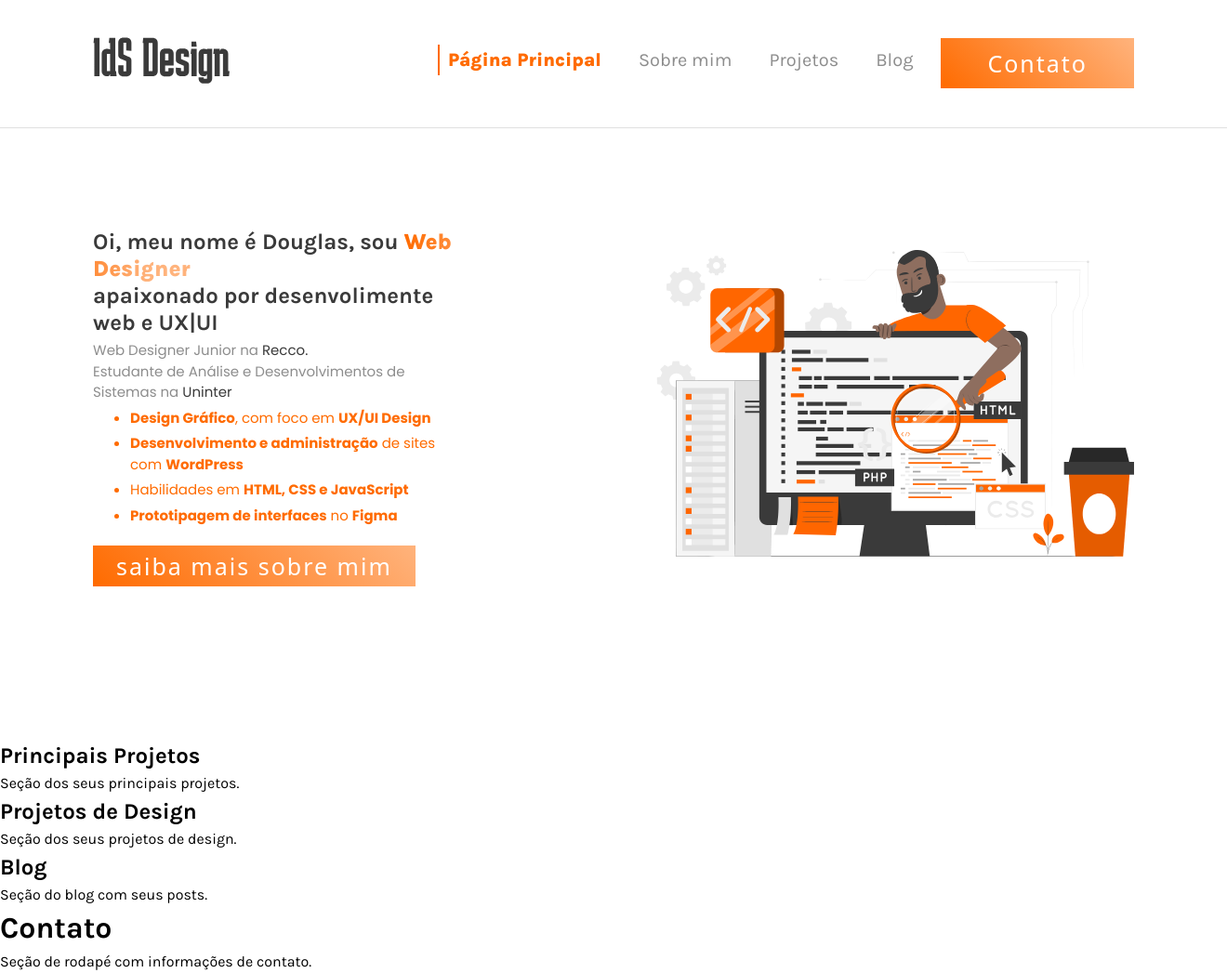
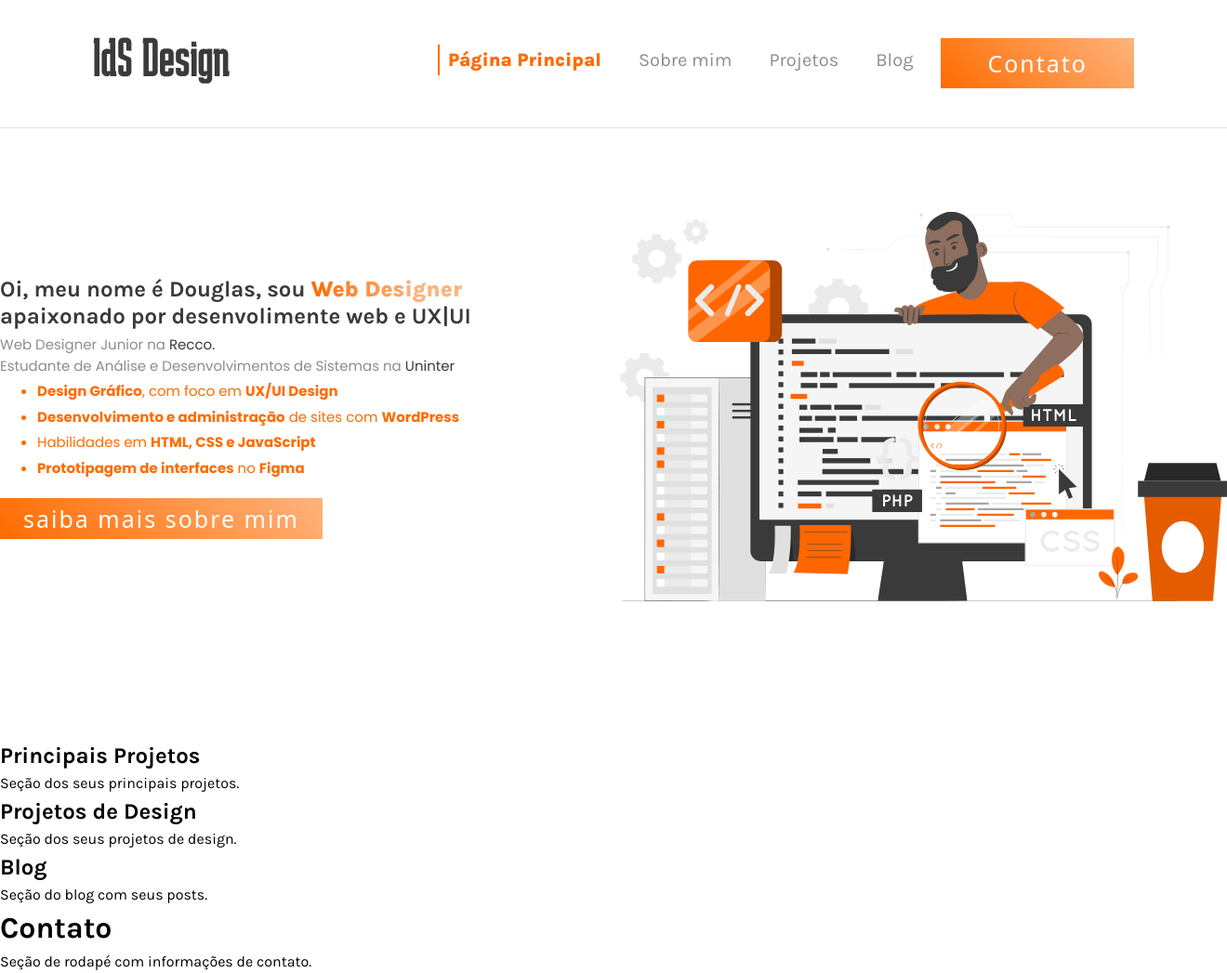
Before and after one commit to idsdesigner/site-portfolio, a PHP site: page / in a window 1320 px wide. Shown: the whole page at 93% size. Run offline with PHP 8.4, Linux system fonts and the light colour scheme; some web fonts are replaced.

Commit message:
Ajustando o tamanho da imagem

```diff
--- a/css/home.css
+++ b/css/home.css
@@ -1,5 +1,6 @@
 .pagina-informacao{
-    margin: auto 100px;
+  flex: 1;
+  max-width: 50%;
 }
 
 .pagina-informacao h1{
@@ -38,9 +39,19 @@
     margin-bottom: 25px;
   }
 
-  .img-inicial{
-    margin: auto 100px;
-    max-width: 600px;
+  .img-inicial {
+    flex: 1;
+    max-width: 50%;
+    display: flex;
+    justify-content: center;
+    align-items: center;
+  }
+
+  .img-inicial img{
+    max-width: 100%;
+    max-width: 1000px;
+    width: 1000px;
+    height: auto;
   }
 
   .botao-sobre-mim{
--- a/css/secoes.css
+++ b/css/secoes.css
@@ -2,7 +2,9 @@
     margin-top: 0;
     padding-top: 80px;
     display: flex;
+    flex-direction: row;
     height: calc(100vh - 5px);
     align-items: center;
     justify-content: space-between;
+    gap: 20px;
 }
```
